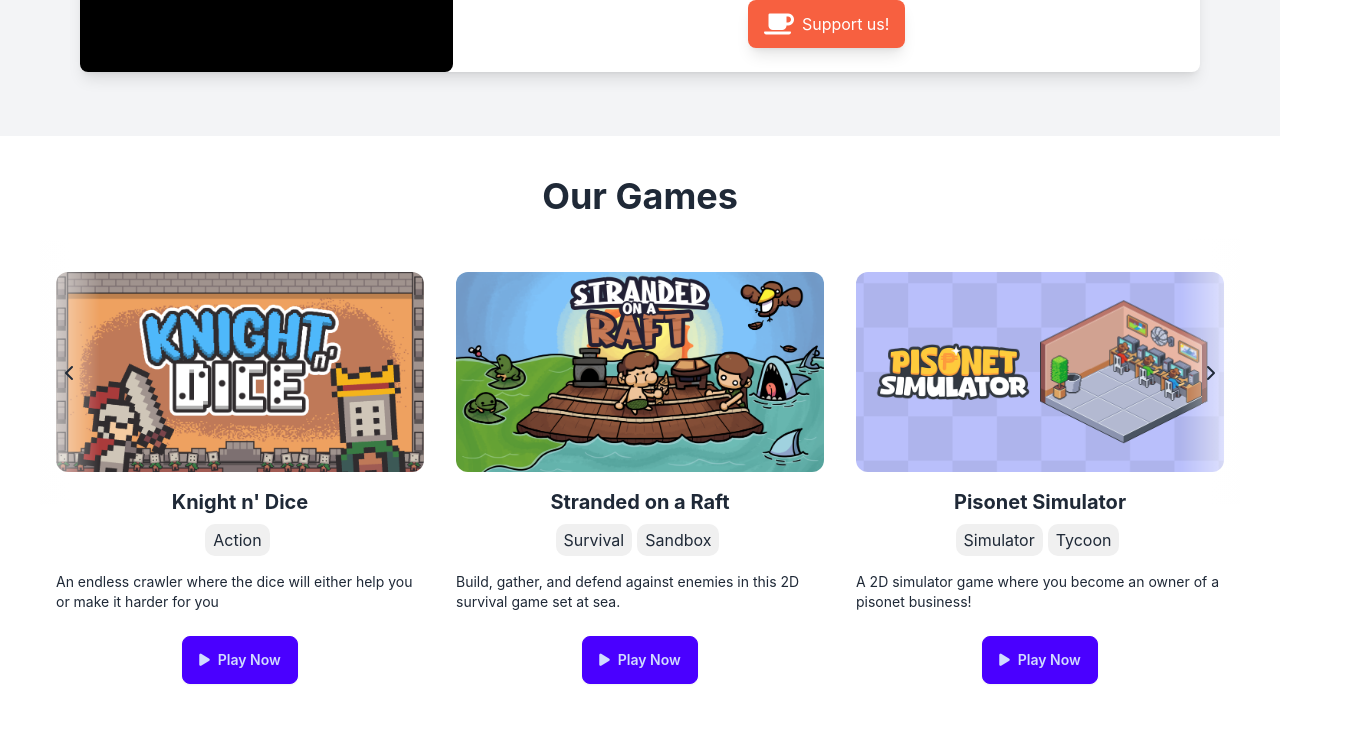
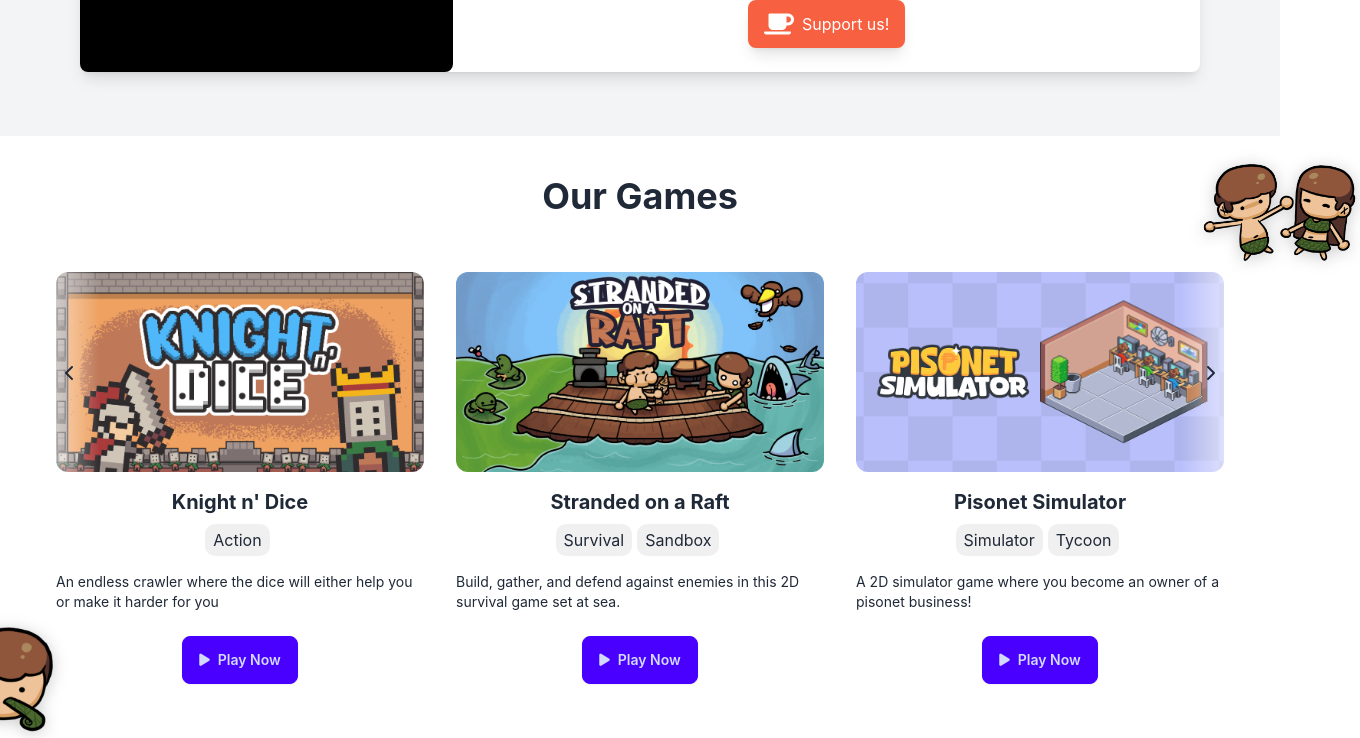
Before and after one commit to Rinexus-Games/rinexus-website, a React (Create React App) app: page / in a window 1280 px wide. Shown: the part 1120-1858 px from the top of the page, 1360 px wide, since content can reach past the window. Built offline with nearby package versions, Linux system fonts and the light colour scheme.

Commit message:
add stickers

```diff
--- a/src/Games.jsx
+++ b/src/Games.jsx
@@ -16,7 +16,6 @@ const arrowStyle = {
   cursor: 'pointer',
   transform: 'translateY(-90%)', // Center vertically
 };
-
 
 const NextArrow = (props) => {
   const { onClick } = props;
@@ -54,10 +53,10 @@ const settings = {
 };
 
 const OurGames = forwardRef((props, ref) => (
-  <section ref={ref} id="games">
+  <section ref={ref} id="games" className="relative">
     <div className="container mx-auto my-10">
       <h2 className="text-4xl font-bold text-center mb-8">Our Games</h2>
-      <div style={{ maxWidth: '1200px', margin: '40px auto' }}>
+      <div style={{ maxWidth: '1200px', margin: '40px auto', position: 'relative' }}>
         <Slider {...settings}>
           {[{ image: IMAGES.game1, title: 'Stranded on a Raft', badges: ['Survival', 'Sandbox'], description: 'Build, gather, and defend against enemies in this 2D survival game set at sea.', link: 'https://rinexusgames.itch.io/stranded-on-a-raft' },
             { image: IMAGES.game2, title: 'Pisonet Simulator', badges: ['Simulator', 'Tycoon'], description: 'A 2D simulator game where you become an owner of a pisonet business!', link: 'https://play.google.com/store/apps/details?id=com.rinexusgames.pisonet' },
@@ -84,6 +83,18 @@ const OurGames = forwardRef((props, ref) => (
               </div>
             ))}
         </Slider>
+        <img
+          src={IMAGES.sticker1}
+          alt="Left Sticker"
+          style={{ zIndex: 4, filter: 'drop-shadow(0 2px 8px rgba(0, 0, 0, 0.2))'}}
+          className="absolute left-[-120px] bottom-[-40px] transform w-40"
+        />
+        <img
+          src={IMAGES.sticker2}
+          alt="Right Sticker"
+          style={{ zIndex: 4, filter: 'drop-shadow(0 2px 8px rgba(0, 0, 0, 0.2))'}}
+          className="absolute right-[-120px] top-[-125px] transform w-40"
+        />
       </div>
     </div>
   </section>
--- a/src/img/index.js
+++ b/src/img/index.js
@@ -2,10 +2,12 @@ const IMAGES = {
   logo: require('./rinexusgames-logo.png'),
   raft: require('./stranded-on-a-raft.png'),
   rinexus: require('./rinexus-thumbnail.png'),
+  sticker1: require('./sticker1.png'),
+  sticker2: require('./sticker2.png'),
   game1: require('./game-thumbnail-1.png'),
   game2: require('./game-thumbnail-2.png'),
   game3: require('./game-thumbnail-3.png'),
-  game4: require('./game-thumbnail-4.png'),
+  game4: require('./game-thumbnail-4.png')
 };
 
 export default IMAGES;
```
Also changed, not shown: src/img/sticker1.png (added), src/img/sticker2.png (added).
